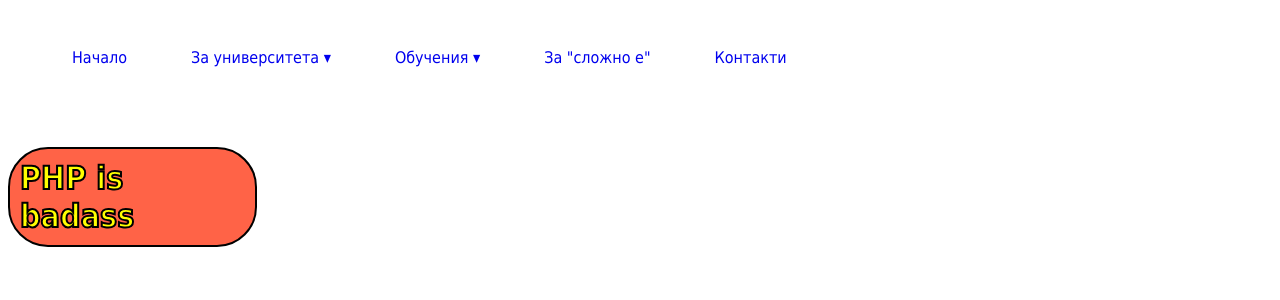
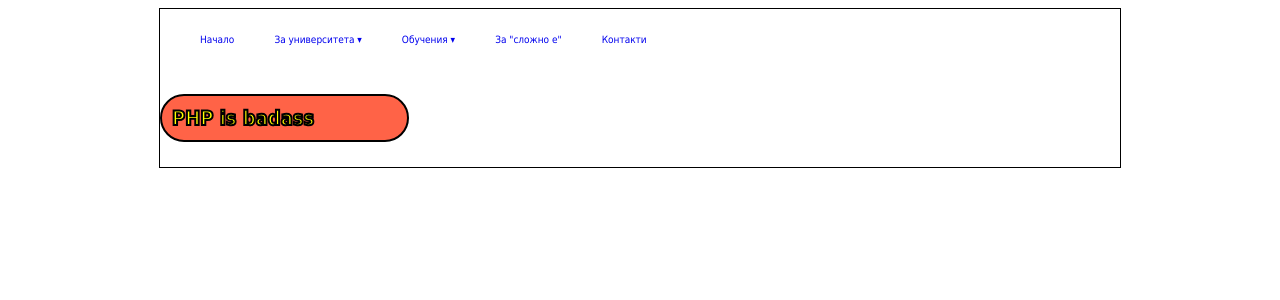
Before and after one commit to JulietaAtanasova/Team-Alexstraza, a PHP site: page /php-test/index.php in a window 1280 px wide. Shown: the top 300 px of the page. Run offline with PHP 8.4, Linux system fonts and the light colour scheme.

Commit message:
Commit bug :)

```diff
--- a/php-test/index.php
+++ b/php-test/index.php
@@ -7,6 +7,7 @@
 		href="test.css">
 	</head>
 	<body>
+        <div id="wrapper">
             <?php
 
             include("header.php");
@@ -20,5 +21,6 @@
             </div>
 
             </br>
+        </div>
 	</body>
 </html>
--- a/php-test/university.css
+++ b/php-test/university.css
@@ -2,7 +2,7 @@
 }
 
 html {
-    font-size: 16px;
+    font-size: 62.5%;
     font-family: Tahoma,Arial,sans-serif;
 }
 
@@ -10,8 +10,6 @@
     padding: 0;
     margin: 0;
 }
-
-
 
 nav ul ul {
     display: none;
@@ -23,7 +21,7 @@
     nav ul ul li {
         float: none;
         position: relative;
-        background-color:aqua;
+        background-color: aqua;
     }
 
         nav ul ul li a {
@@ -65,3 +63,9 @@
         clear: both;
         display: block;
     }
+
+    #wrapper{
+        margin:0 auto;
+        border:1px solid black;
+        width:96rem;
+    }
```
Lines whose indentation alone changed are shown as unchanged.
